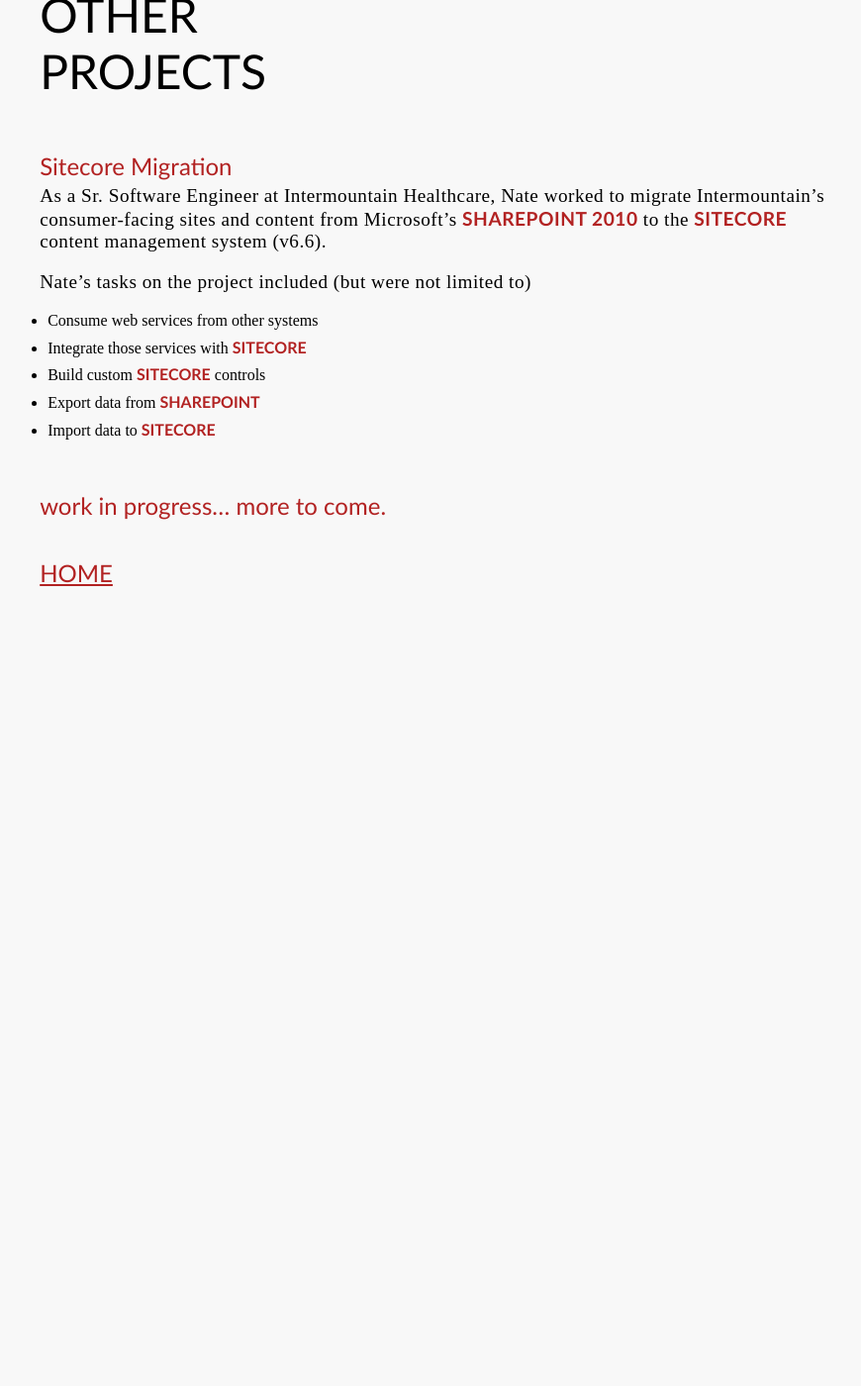
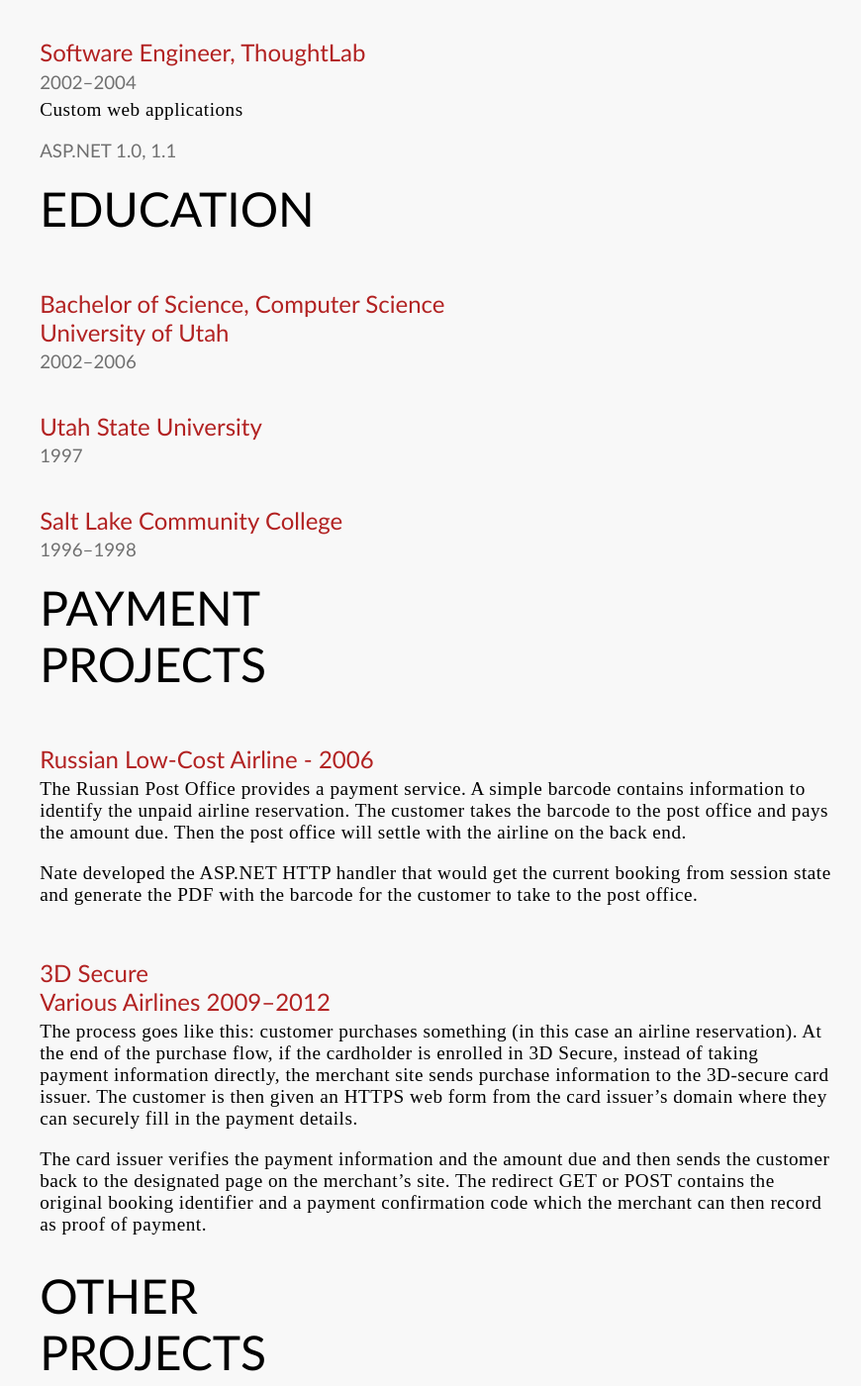
Before and after one commit to n8mob/n8mob.github.io, a Jekyll site: the page built from resume.md, in a window 1280 px wide and 1400 px high, scrolled down 3418 px. Shown: the whole window at 99% size, without its empty margins (11-881 px from the left). Built offline with Jekyll 4.4.1, drawn with Linux system fonts in a browser that asks for light colours; before the commit the page ends 4048 px from its top, so only the background shows below that; some of the changed text lies outside the part shown.

Commit message:
Update resume

```diff
--- a/resume.md
+++ b/resume.md
@@ -45,21 +44,38 @@
 
 ## Senior Software Engineer, Ancestry, Inc.
 ### 2015&ndash;Present
+Originally hired for the Cross-Cutting Solutions internal consulting group, Nate has worked since late 2015 on the Order Processing team in the Commerce department.
+### Java 8, JAX-RS, REST, Micro-Services, Spring Dependency Injection, Maven
 
 ## Senior Software Engineer, Intermountain Healthcare
 ### 2014&ndash;2015
+Non-Profit Healthcare Provider
+
+Nate worked with the web team implementing the company's main user-facing web site.
+### Sitecore Content Management System (CMS)
 
 ## Senior Software Engineer, RedBell Real Estate
 ### 2013&ndash;2014
+Real-Estate Services company
+### ASP.NET Web Forms
 
 ## Senior Consultant, Application Development, Avanade Inc.
 ### 2006&ndash;2013
+IT Consulting joint venture from Accenture and Microsoft
+
+Most of Nate's time with Avanade was spent in Professional Services at Navitaire, an airline reservations company. Navitaire Professional Services assists airlines with implementation and customization of Navitaire's reservations platform. Nate mostly worked with airline web developers customizing various aspects of their booking flow.
 
 ## Software Developer in Test, Control4
 ### 2004&ndash;2006
+Home-automation startup
+
+Testing hardware and software at a home-automation startup.
+### Embedded Linux, C, C++, Custom Test Automation Software in C\#
 
 ## Software Engineer, ThoughtLab
 ### 2002&ndash;2004
+Custom web applications
+### ASP.NET 1.0, 1.1
 
 # Education
 
@@ -71,6 +87,18 @@
 
 ## Salt Lake Community College
 ### 1996&ndash;1998
+
+# Payment Projects
+## Russian Low-Cost Airline - 2006
+The Russian Post Office provides a payment service. A simple barcode contains information to identify the unpaid airline reservation. The customer takes the barcode to the post office and pays the amount due. Then the post office will settle with the airline on the back end.
+
+Nate developed the ASP.NET HTTP handler that would get the current booking from session state and generate the PDF with the barcode for the customer to take to the post office.
+
+## 3D Secure<br /> Various Airlines 2009&ndash;2012
+The process goes like this: customer purchases something (in this case an airline reservation). At the end of the purchase flow, if the cardholder is enrolled in 3D Secure, instead of taking payment information directly, the merchant site sends purchase information to the 3D-secure card issuer. The customer is then given an HTTPS web form from the card issuer's domain where they can securely fill in the payment details.
+
+The card issuer verifies the payment information and the amount due and then sends the customer back to the designated page on the merchant's site. The redirect GET or POST contains the original booking identifier and a payment confirmation code which the merchant can then record as proof of payment.
+
 
 # Other Projects
 
```
Also changed, not shown: other parts of resume.md (+2 -3 lines), 1 other file.
